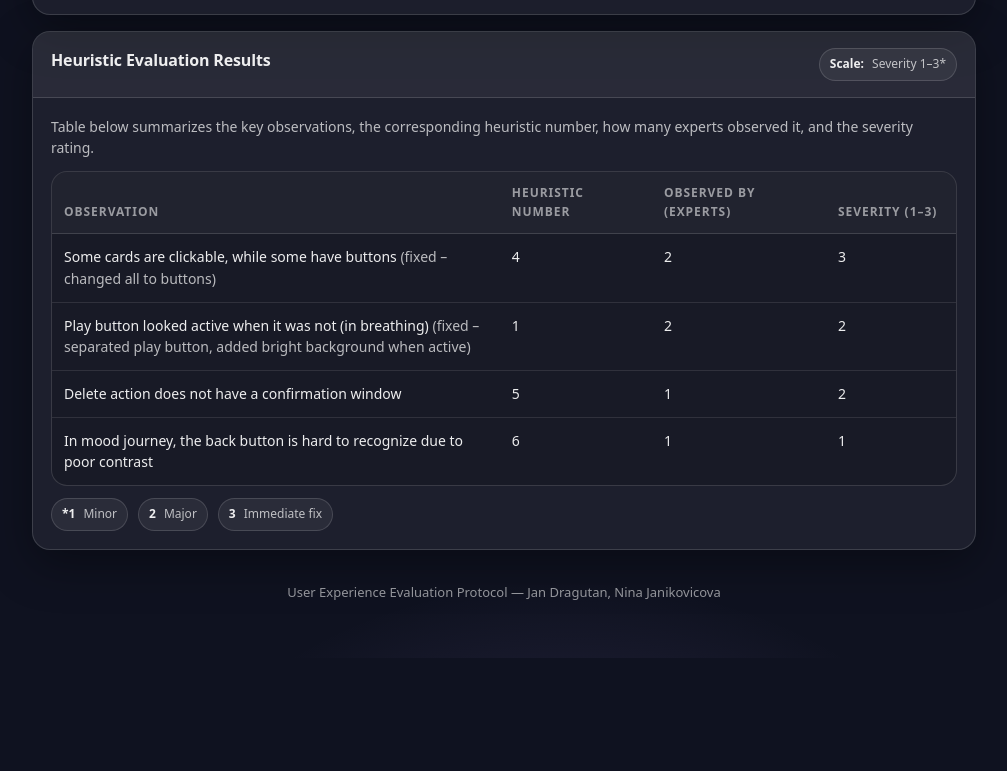
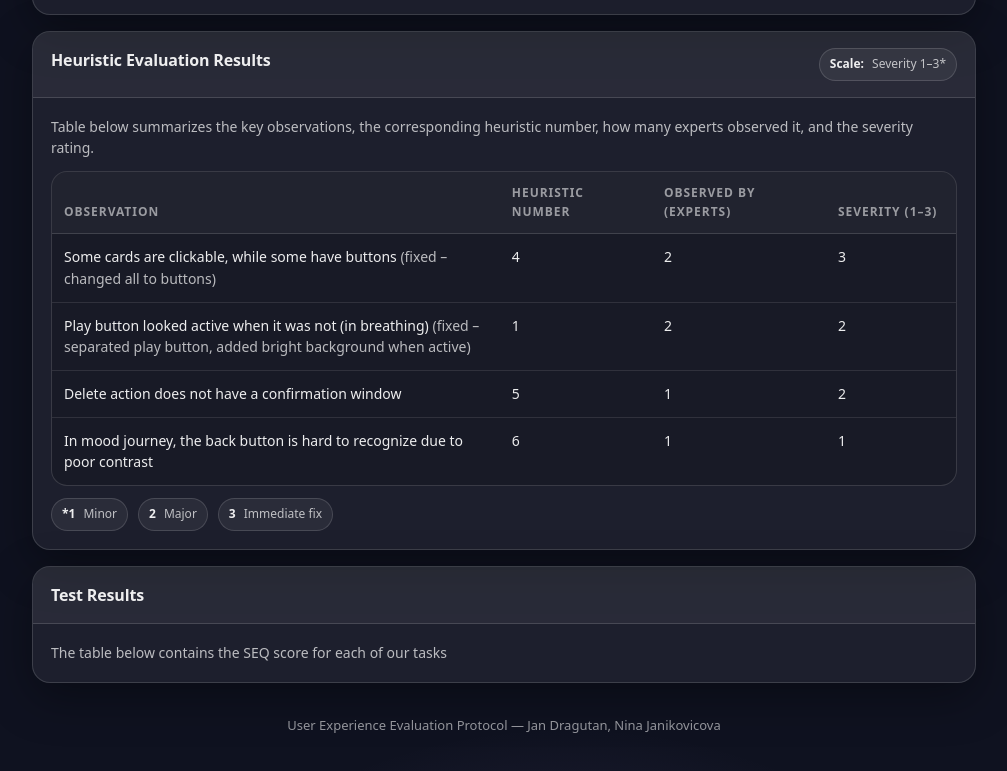
Before and after one commit to IrisJPEG/IrisJPEG-CCL3-WS2025, a plain HTML site: page docs/uee.html in a window 1280 px wide. Shown: the part 1569-2340 px from the top of the page, without its empty margins (136-1143 px from the left). Before the commit the page ends 2227 px from the top, so only its background shows below. Drawn offline with Linux system fonts and the light colour scheme.

Commit message:
Start of conclusion

```diff
--- a/docs/uee.html
+++ b/docs/uee.html
@@ -578,6 +578,17 @@
         </div>
       </section>
 
+      <section class="card">
+        <div class="hd">
+          <h2>Test Results</h2>
+        </div>
+        <div class="bd">
+            <p class="note">
+                The table below contains the SEQ score for each of our tasks
+            </p>
+        </div>
+      </section>
+
       <footer>
         User Experience Evaluation Protocol — Jan Dragutan, Nina Janikovicova
       </footer>
```
